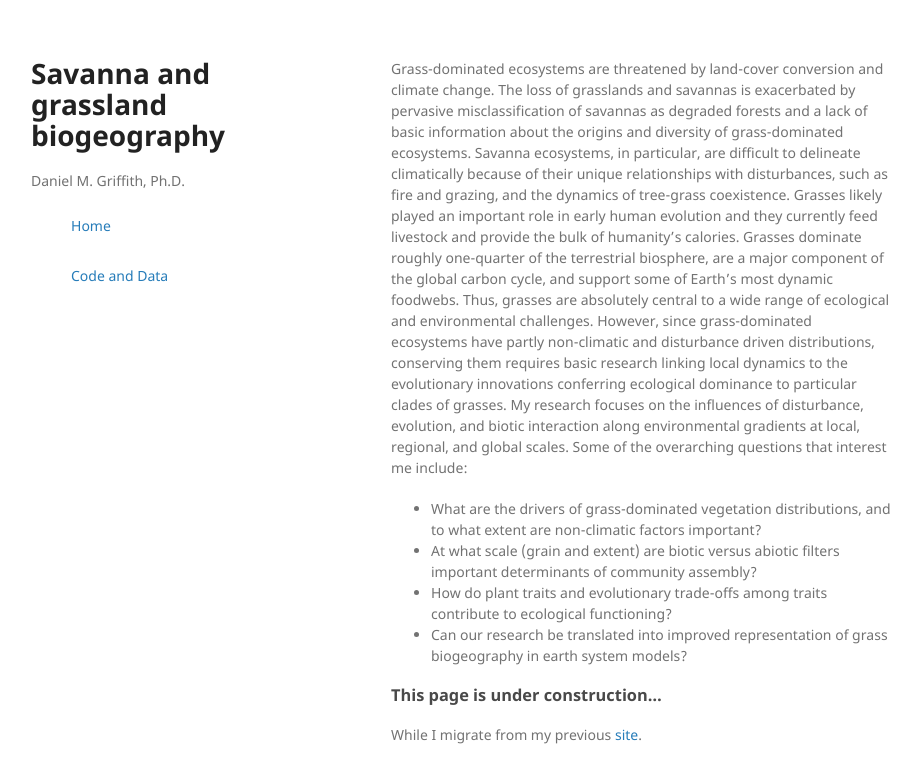
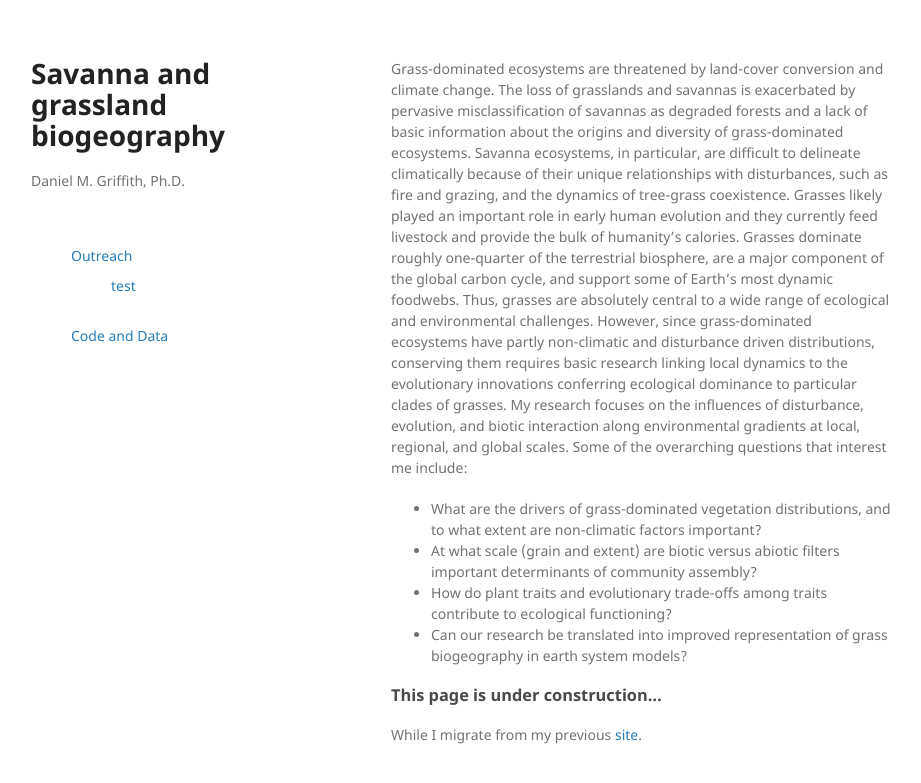
Before and after one commit to griffithdan/griffithdan.github.io, a Jekyll site: the page built from index.md, in a window 1280 px wide. Shown: the top 783 px of the page, without its empty margins (179-1100 px from the left). Built offline with Jekyll 4.4.1, drawn with Linux system fonts in a browser that asks for light colours; our own code applies the rules of GitHub Pages for plain Markdown files.

Commit message:
Update default.html

```diff
--- a/_layouts/default.html
+++ b/_layouts/default.html
@@ -18,7 +18,37 @@
         <a href="{{ site.github.url }}"> <h1>{{ site.title | default: site.github.repository_name }}</h1> </a>
         <p>{{ site.description | default: site.github.project_tagline }}</p>
 
-        {% include navigation.html %}
+<nav id="navbar" class="collapse navbar-collapse">
+    <ul class="nav navbar-nav">
+        {% assign links = site.data.navigation %}
+        {% for link in links %}
+            {% assign class = nil %}
+            {% if page.url contains link.url %}
+                {% assign class = 'active' %}
+            {% endif %}
+            {% if link.sublinks %}
+                <li class="dropdown {{ class }}">
+                    <a href="{{ site.baseurl }}{{ link.url }}" class="dropdown-toggle" data-toggle="dropdown" role="button" aria-haspopup="true" aria-expanded="false">{{ link.title }} <span class="caret"></span></a>
+                    <ul class="dropdown-menu">
+                        {% for sublink in link.sublinks %}
+                            {% if sublink.title == 'separator' %}
+                                <li role="separator" class="divider"></li>
+                            {% else %}
+                                <li>
+                                    <a href="{{ site.baseurl }}{{ sublink.url }}">{{ sublink.title }}</a>
+                                </li>
+                            {% endif %}
+                        {% endfor %}
+                    </ul>
+                </li>
+            {% else %}
+                <li class="{{ class }}">
+                    <a href="{{ site.baseurl }}{{ link.url }}">{{ link.title }}</a>
+                </li>
+            {% endif %}
+        {% endfor %}
+    </ul>
+</nav>
 
       </header>
       <section>
```
